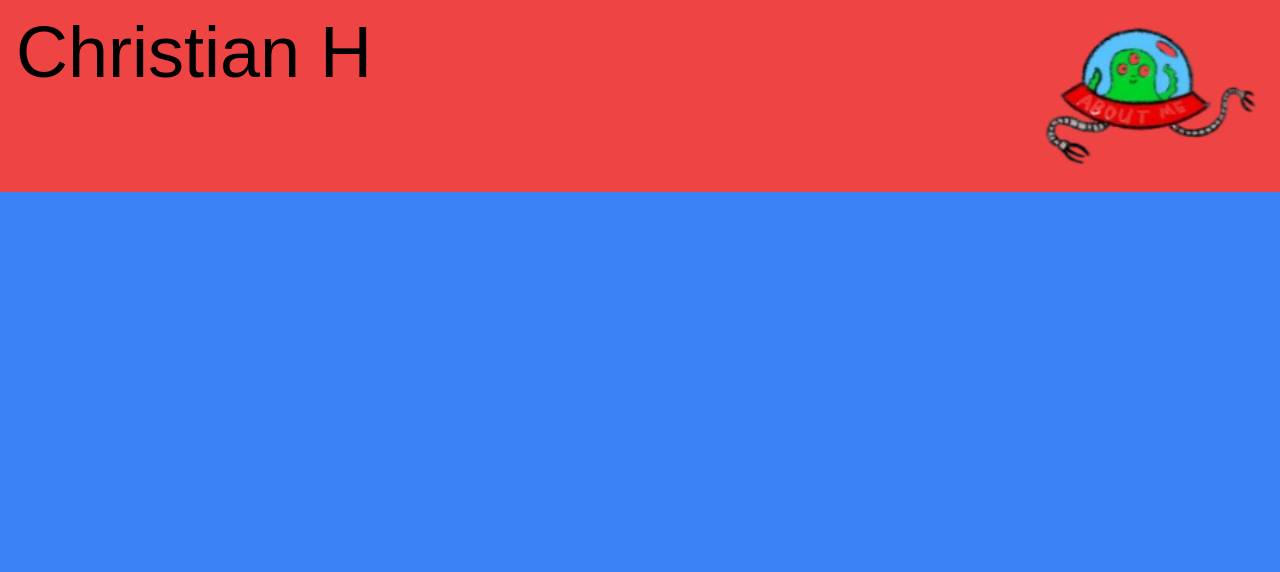
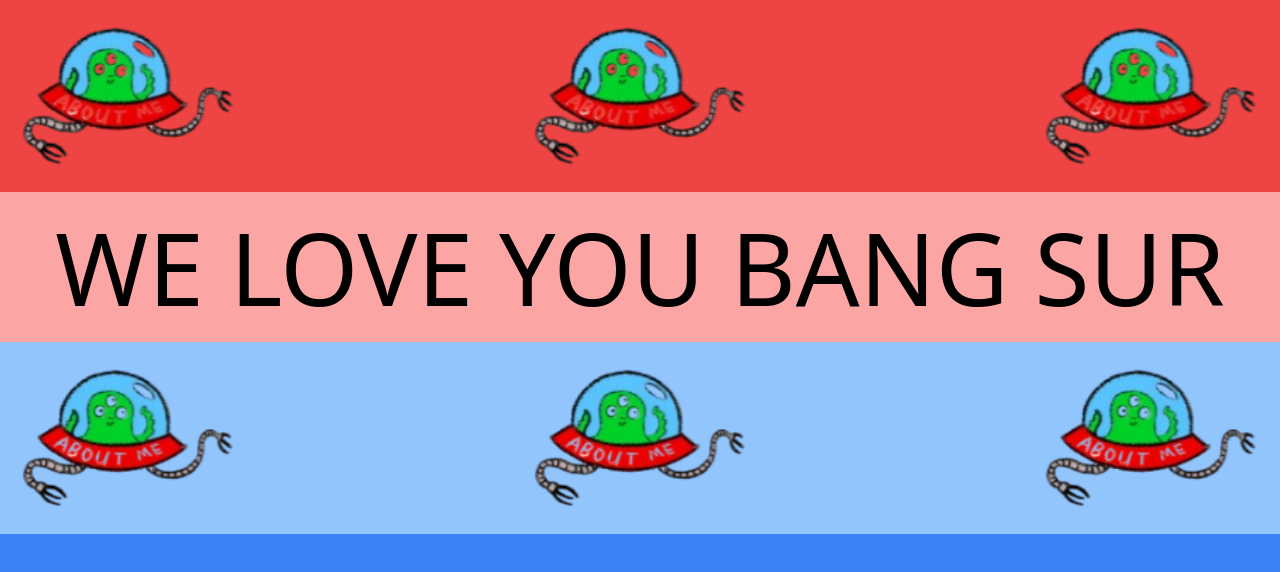
Before and after one commit to Tianrider/My-Portfolio, a website: page about-me.html in a window 1280 px wide. Drawn offline with Linux system fonts and the light colour scheme; a web font is replaced by a local one.

Commit message:
Add files via upload

```diff
--- a/about-me.html
+++ b/about-me.html
@@ -16,10 +16,35 @@
 	</head>
 	<body class="bg-blue-500">
 		<div class="flex justify-between p-4 bg-blue-300 h-48 hover:bg-red-500">
-			<h1 class="text-7xl font-bold karla-tamil-upright-regular">
-				Christian H
-			</h1>
+			<img
+				src="./img/ufo.png"
+				class="h-full aspect-auto transition-all animate-spin hover:scale-110"
+			/>
+			<img
+				src="./img/ufo.png"
+				class="h-full aspect-auto transition-all animate-spin hover:scale-110"
+			/>
+			<img
+				src="./img/ufo.png"
+				class="h-full aspect-auto transition-all animate-spin hover:scale-110"
+			/>
+		</div>
 
+		<div
+			class="bg-red-300 w-full h-full flex justify-center flex-col text-[100px] items-center hover:bg-blue-700 gap-4"
+		>
+			WE LOVE YOU BANG SUR
+		</div>
+
+		<div class="flex justify-between p-4 bg-blue-300 h-48 hover:bg-red-500">
+			<img
+				src="./img/ufo.png"
+				class="h-full aspect-auto transition-all animate-spin hover:scale-110"
+			/>
+			<img
+				src="./img/ufo.png"
+				class="h-full aspect-auto transition-all animate-spin hover:scale-110"
+			/>
 			<img
 				src="./img/ufo.png"
 				class="h-full aspect-auto transition-all animate-spin hover:scale-110"
```
Also changed, not shown: index.html (line endings or trailing spaces), output.css, style.css (line endings or trailing spaces).
